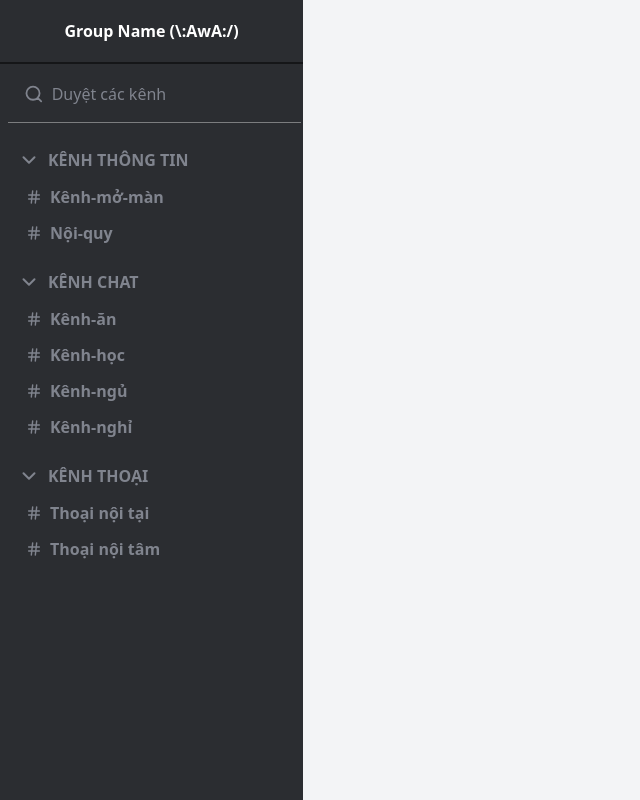
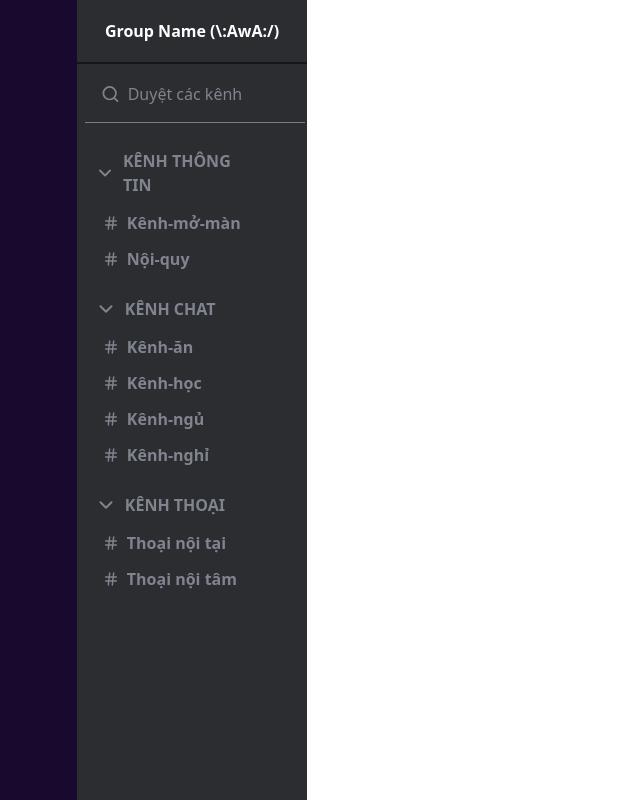
Before and after one commit to tri-chau/fe_talkvn_project, a React (Vite) app: page / in a window 1280 px wide. Shown: the whole page, without its empty margins (0-640 px from the left). Built offline with nearby package versions, Linux system fonts and the light colour scheme.

Commit message:
them tooltip

```diff
--- a/src/MyApp.tsx
+++ b/src/MyApp.tsx
@@ -1,11 +1,14 @@
 import React from "react";
-import Sidebar from "./pages/private/Home/LeftSideBar.tsx";
+import ChannelSidebar from "./pages/private/Home/LeftSideBar.tsx";
 
 function MyApp() {
   return (
     <div className="flex">
-      <Sidebar />
-      <div className="flex-1 bg-gray-100"> {/* Nội dung chính */}</div>
+      <div className="w-[6%] bg-[#18092f]"> {/* group bar */}</div>
+      <div className="w-[18%]">
+          <ChannelSidebar />
+      </div>
+      <div className="flex-2 bg-gray-100"> {/* Nội dung chính */}</div>
     </div>
   );
 }
--- a/src/pages/private/Home/LeftSideBar.tsx
+++ b/src/pages/private/Home/LeftSideBar.tsx
@@ -56,47 +56,33 @@ function ChannelSideBar() {
             {channels.map((channel, index) => (
                 <div key={index} className="mt-[20px] mb-[20px] ml-[14px] mr-[6px] ">
                     {/* Channel title */}
-                    <span className="flex items-center gap-2 p-[4px] text-[#80848E] cursor-pointer hover:bg-[#3A3C40] hover:text-[#DBDEE1] rounded-[4px] transition duration-200 ease-in-out"
+                    <span className="flex relative group items-center gap-2 p-[4px] text-[#80848E] stroke-[#80848E] cursor-pointer hover:bg-[#3A3C40] hover:text-[#DBDEE1] hover:stroke-[#DBDEE1] rounded-[4px] transition duration-200 ease-in-out"
                     onClick={() => toggleChannel(index)}
                     >
                         {/* Chevron icon */}
                         {openStates[index] ? (
                         // Chevron Down
-                        <svg
-                            xmlns="http://www.w3.org/2000/svg"
-                            width="22"
-                            height="22"
-                            viewBox="0 0 22 22"
-                            fill="none"
-                        >
-                            <path
-                            d="M5.5 8.25L11 13.75L16.5 8.25"
-                            stroke="#80848E"
-                            strokeWidth="2"
-                            strokeLinecap="round"
-                            strokeLinejoin="round"
-                            />
+                        <svg className="group-hover:stroke-[#80848E]" xmlns="http://www.w3.org/2000/svg" width="22" height="22" viewBox="0 0 22 22" fill="none"                        >
+                            <path d="M5.5 8.25L11 13.75L16.5 8.25" stroke="#currentColor" strokeWidth="2" strokeLinecap="round" strokeLinejoin="round"/>
                         </svg>
                         ) : (
                         // Chevron Right
-                        <svg
-                            xmlns="http://www.w3.org/2000/svg"
-                            width="22"
-                            height="22"
-                            viewBox="0 0 22 22"
-                            fill="none"
-                        >
-                            <path
-                            d="M8.25 5.5L13.75 11L8.25 16.5"
-                            stroke="#80848E"
-                            strokeWidth="2"
-                            strokeLinecap="round"
-                            strokeLinejoin="round"
-                            />
+                        <svg className="group-hover:stroke-[#80848E]" xmlns="http://www.w3.org/2000/svg" width="22" height="22" viewBox="0 0 22 22" fill="none">
+                            <path d="M8.25 5.5L13.75 11L8.25 16.5" stroke="currentColor" strokeWidth="2" strokeLinecap="round" strokeLinejoin="round"/>
                         </svg>
                         )}
-                        <span className="text-sm font-bold" style={{ fontSize: "16px", fontWeight: 600 }}>
+                        <span className="font-bold" style={{ fontSize: "16px", fontWeight: 600 }}>
                             {channel.category}
+                        </span>
+                        {/* Add channel icon */}
+                        <span className="ml-auto mr-4 relative group/icon flex items-center opacity-0 group-hover:opacity-100 ">
+                            <svg className="" xmlns="http://www.w3.org/2000/svg" width="22" height="22" viewBox="0 0 22 22" fill="none">
+                                <path d="M11 4.58333V17.4167M4.58334 11H17.4167" stroke="#F5F5F5" stroke-opacity="0.4" stroke-width="2" stroke-linecap="round" stroke-linejoin="round"/>
+                            </svg>
+                        {/* Tooltip */}
+                        <div className="absolute bottom-full left-1/2 -translate-x-1/2 border border-[#B5BAC1] mt-1 mb-1 px-2 py-1 bg-[#2C2C2C] text-[#F5F5F5] text-xs rounded shadow-lg whitespace-nowrap z-10 hidden group-hover/icon:block" style={{ fontSize: "11px"}}>
+                        Thêm kênh
+                        </div>
                         </span>
                     </span>
 
@@ -113,13 +99,15 @@ function ChannelSideBar() {
                                 }}
                             >
                                 {/* Icon # */}
-                                <svg className="mr-2 group-hover: stroke-white" xmlns="http://www.w3.org/2000/svg" width="16" height="16" viewBox="0 0 22 22" fill="none">
+                                <svg className="mr-2 group-hover:stroke-[#80848E]" xmlns="http://www.w3.org/2000/svg" width="16" height="16" viewBox="0 0 22 22" fill="none">
                                     <path d="M3.66667 8.25H18.3333M3.66667 13.75H18.3333M9.16667 2.75L7.33333 19.25M14.6667 2.75L12.8333 19.25" stroke="currentColor" strokeWidth="2" strokeLinecap="round" strokeLinejoin="round"/>
                                 </svg>
                                 {item}
 
                                 {/* Icon hover */}
-                                <span className="absolute right-0 flex items-center mr-2 gap-1 opacity-0 group-hover:opacity-100">
+                                <span className="absolute right-0 flex items-center mr-4 gap-1 opacity-0 group-hover:opacity-100">
+                                    {/* Add user icon */}
+                                    <span className="relative group/icon flex items-center">
                                     <svg className="" xmlns="http://www.w3.org/2000/svg" width="20" height="20" viewBox="0 0 22 22" fill="none">
                                     <g clip-path="url(#clip0_153_103)">
                                         <path d="M14.6667 19.25V17.4167C14.6667 16.4442 14.2804 15.5116 13.5927 14.8239C12.9051 14.1363 11.9725 13.75 11 13.75H4.58335C3.61089 13.75 2.67826 14.1363 1.99063 14.8239C1.303 15.5116 0.916687 16.4442 0.916687 17.4167V19.25M18.3334 7.33333V12.8333M21.0834 10.0833H15.5834M11.4584 6.41667C11.4584 8.44171 9.81673 10.0833 7.79169 10.0833C5.76664 10.0833 4.12502 8.44171 4.12502 6.41667C4.12502 4.39162 5.76664 2.75 7.79169 2.75C9.81673 2.75 11.4584 4.39162 11.4584 6.41667Z" stroke="#DBDEE1" stroke-width="2" stroke-linecap="round" stroke-linejoin="round"/>
@@ -130,8 +118,13 @@ function ChannelSideBar() {
                                         </clipPath>
                                     </defs>
                                     </svg>
+                                    <div className="absolute bottom-full left-1/2 -translate-x-1/2 border border-[#B5BAC1] mt-1 mb-1 px-2 py-1 bg-[#2C2C2C] text-[#F5F5F5] text-xs rounded shadow-lg whitespace-nowrap z-10 hidden group-hover/icon:block" style={{ fontSize: "11px"}}>
+                                    Thêm thành viên
+                                    </div>
+                                    </span>
 
-
+                                    {/* Setting icon */}
+                                    <span className="relative group/icon flex items-center">
                                     <svg className="" xmlns="http://www.w3.org/2000/svg" width="20" height="20" viewBox="0 0 22 22" fill="none">
                                     <g clip-path="url(#clip0_146_559)">
                                         <path d="M11.1629 13.5958C12.6646 13.5958 13.882 12.3784 13.882 10.8766C13.882 9.37488 12.6646 8.15748 11.1629 8.15748C9.66112 8.15748 8.44372 9.37488 8.44372 10.8766C8.44372 12.3784 9.66112 13.5958 11.1629 13.5958Z" stroke="#DBDEE1" stroke-width="2" stroke-linecap="round" stroke-linejoin="round"/>
@@ -143,6 +136,11 @@ function ChannelSideBar() {
                                         </clipPath>
                                     </defs>
                                     </svg>
+
+                                    <div className="absolute bottom-full left-1/2 -translate-x-1/2 border border-[#B5BAC1] mt-1 mb-1 px-2 py-1 bg-[#2C2C2C] text-[#F5F5F5] text-xs rounded shadow-lg whitespace-nowrap z-10 hidden group-hover/icon:block" style={{ fontSize: "11px"}}>
+                                    Cài đặt
+                                    </div>
+                                    </span>
                                 </span>
                             </li>
                         ))}
```
